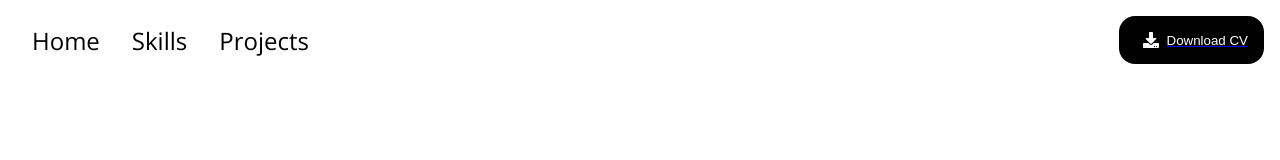
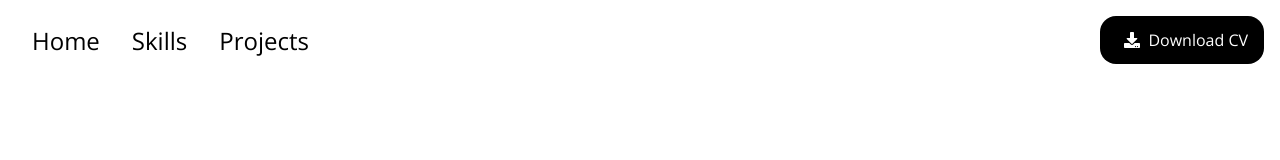
Before and after one commit to ThesngNguyen/portfolio, a React (Create React App) app: page / in a window 1280 px wide. Shown: the top 160 px of the page. Built offline with nearby package versions, Linux system fonts and the light colour scheme.

Commit message:
Fix Download CV Button UI

```diff
--- a/src/components/NavBar.js
+++ b/src/components/NavBar.js
@@ -12,10 +12,8 @@ const Navbar = () => {
                 <Link className='Menu-ListItem'>Skills</Link>
                 <Link className='Menu-ListItem'>Projects</Link>
             </div>
-            <a href="/portfolio/CV_NGUYEN-CAO-THANG.pdf" download>
-                <button className='Menu-Btn'>
-                    <FaDownload className='Menu-Btn-Img'/>Download CV
-                </button>
+            <a href="/portfolio/CV_NGUYEN-CAO-THANG.pdf" download className='Menu-Btn'>
+                <FaDownload className='Menu-Btn-Img'/>Download CV
             </a>
         </nav>
     )
```
